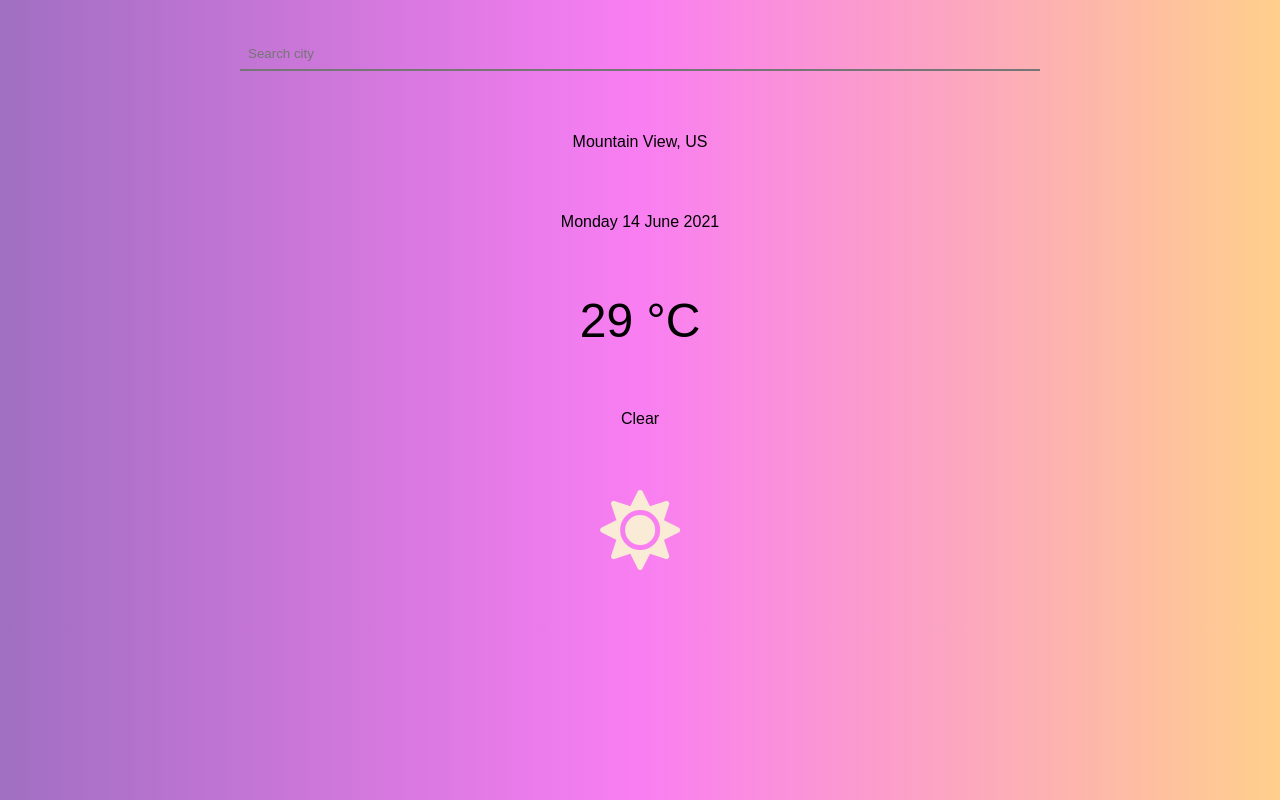
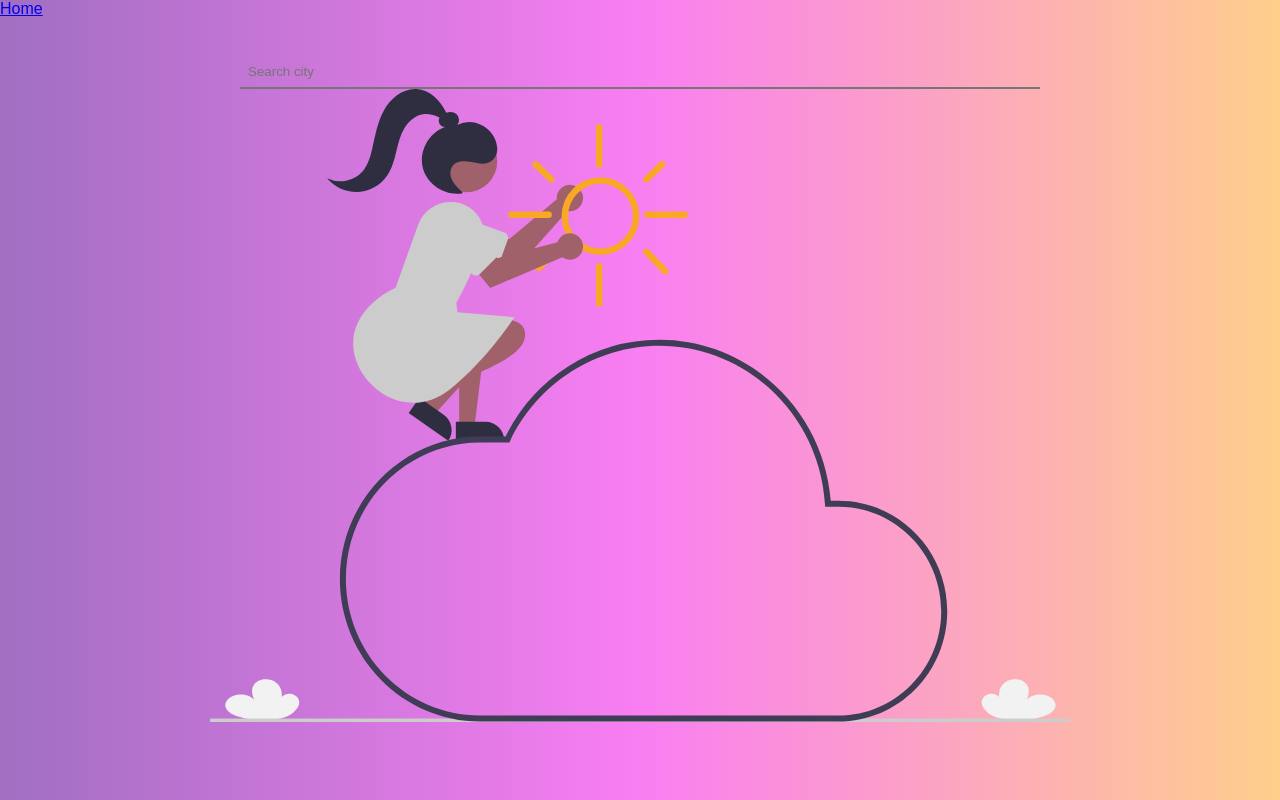
Before and after one commit to giovanaandrade/vue-weather, a Vue app: page / in a window 1280 px wide. Built offline with nearby package versions, Linux system fonts and the light colour scheme.

Commit message:
adding vue router

```diff
--- a/package.json
+++ b/package.json
@@ -11,11 +11,13 @@
     "axios": "^0.21.1",
     "core-js": "^3.6.5",
     "vue": "^3.0.0",
+    "vue-router": "^4.0.0-0",
     "vuex": "^4.0.1"
   },
   "devDependencies": {
     "@vue/cli-plugin-babel": "~4.5.0",
     "@vue/cli-plugin-eslint": "~4.5.0",
+    "@vue/cli-plugin-router": "^4.5.13",
     "@vue/cli-service": "~4.5.0",
     "@vue/compiler-sfc": "^3.0.0",
     "babel-eslint": "^10.1.0",
--- a/src/App.vue
+++ b/src/App.vue
@@ -1,23 +1,7 @@
 <template>
-  <main>
-    <div class="container">
-      <SearchBar />
-      <WeatherWrap />
-    </div>
-  </main>
+  <div id="nav"><router-link to="/">Home</router-link></div>
+  <router-view />
 </template>
-
-<script>
-import SearchBar from "./components/SearchBar.vue";
-import WeatherWrap from "./components/WeatherWrap.vue";
-import { mapGetters } from "vuex";
-
-export default {
-  name: "App",
-  components: { SearchBar, WeatherWrap },
-  computed: mapGetters(["allWeather"]),
-};
-</script>
 
 <style>
 * {
@@ -35,19 +19,4 @@ body {
     rgba(255, 207, 140, 1) 100%
   );
 }
-
-main {
-  display: flex;
-  justify-content: center;
-}
-
-.container {
-  padding-top: 3%;
-  display: flex;
-  flex-direction: column;
-  align-items: center;
-  justify-content: center;
-  width: 100vh;
-  height: 100%;
-}
 </style>
--- a/src/components/SearchBar.vue
+++ b/src/components/SearchBar.vue
@@ -7,7 +7,7 @@
         class="search-bar"
         placeholder="Search city"
         v-model="query"
-        @keyup.enter="fetchWeather(query)"
+        @keyup.enter="onSubmit(query)"
     /></label>
   </div>
 </template>
@@ -19,6 +19,9 @@ export default {
   name: "SearchBar",
   methods: {
     ...mapActions(["fetchWeather"]),
+    onSubmit(query) {
+      this.$router.push({ name: "Weather", query: query.toString() });
+    },
   },
   data() {
     return {
--- a/src/components/WeatherWrap.vue
+++ b/src/components/WeatherWrap.vue
@@ -7,6 +7,7 @@
     <div class="temperature">
       {{ Math.round(this.allWeather.main.temp) }} °C
     </div>
+
     <div class="weather">{{ this.allWeather.weather[0].main }}</div>
     <i
       v-if="this.allWeather.weather[0].main == 'Clouds'"
--- a/src/main.js
+++ b/src/main.js
@@ -1,8 +1,9 @@
 import { createApp } from "vue";
 import App from "./App.vue";
 import store from "./store";
+import router from "./router";
 
-const app = createApp(App);
+const app = createApp(App).use(router);
 //store created with vuex
 app.use(store);
 app.mount("#app");
--- /dev/null
+++ b/src/router/index.js
@@ -0,0 +1,26 @@
+import { createRouter, createWebHistory } from "vue-router";
+import Home from "../views/Home.vue";
+
+const routes = [
+  {
+    path: "/",
+    name: "Home",
+    component: Home,
+  },
+  {
+    path: "/weather",
+    name: "Weather",
+    // route level code-splitting
+    // this generates a separate chunk (about.[hash].js) for this route
+    // which is lazy-loaded when the route is visited.
+    component: () =>
+      import(/* webpackChunkName: "about" */ "../views/Weather.vue"),
+  },
+];
+
+const router = createRouter({
+  history: createWebHistory(),
+  routes,
+});
+
+export default router;
--- /dev/null
+++ b/src/views/Home.vue
@@ -0,0 +1,31 @@
+<template>
+  <main>
+    <div class="container">
+      <SearchBar />
+      <img src="../assets/weathersun.svg" alt="" />
+    </div>
+  </main>
+</template>
+
+<script>
+import SearchBar from "@/components/SearchBar.vue";
+export default {
+  name: "Home",
+  components: { SearchBar },
+};
+</script>
+<style>
+main {
+  display: flex;
+  justify-content: center;
+}
+.container {
+  padding-top: 3%;
+  display: flex;
+  flex-direction: column;
+  align-items: center;
+  justify-content: center;
+  width: 100vh;
+  height: 100%;
+}
+</style>
--- /dev/null
+++ b/src/views/Weather.vue
@@ -0,0 +1,13 @@
+<template>
+  <WeatherWrap />
+</template>
+
+<script>
+import WeatherWrap from "@/components/WeatherWrap.vue";
+export default {
+  name: "Weather",
+  components: { WeatherWrap },
+};
+</script>
+
+<style></style>
```
Also changed, not shown: src/assets/weathersun.svg (added), 1 other file (tests, documents, lock files or other folders).
